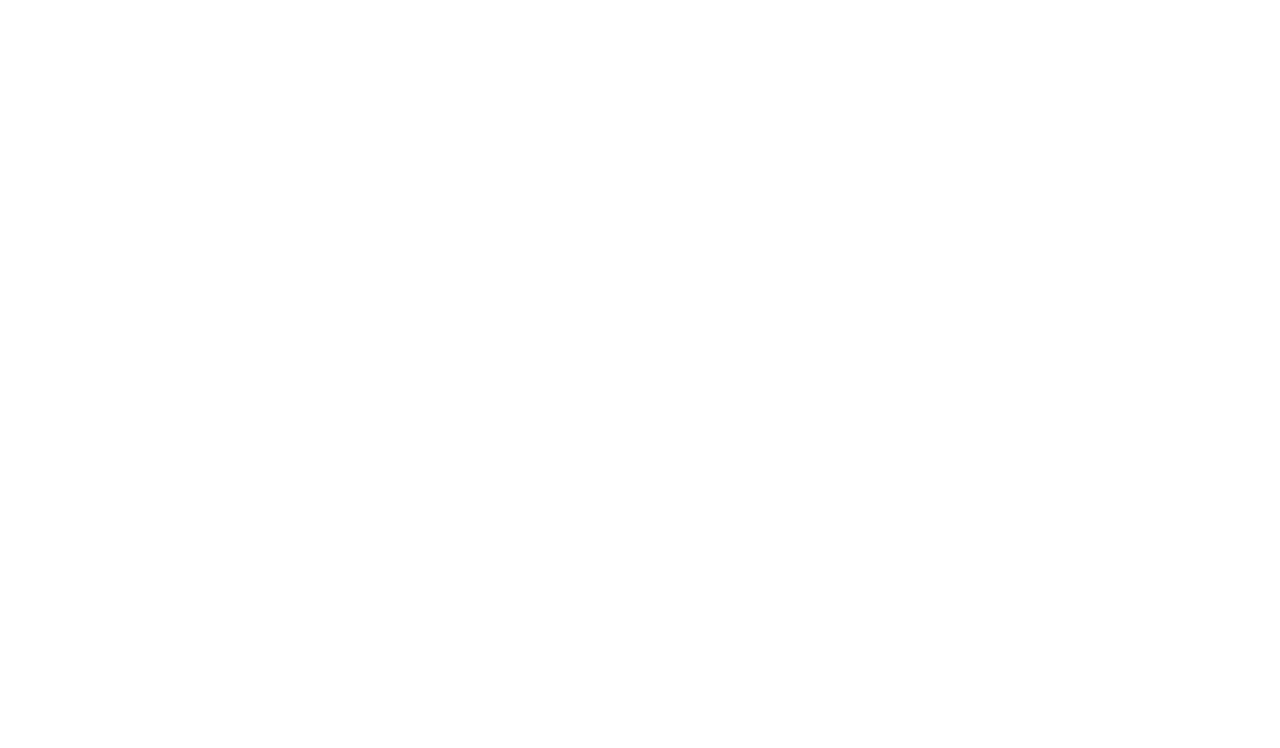
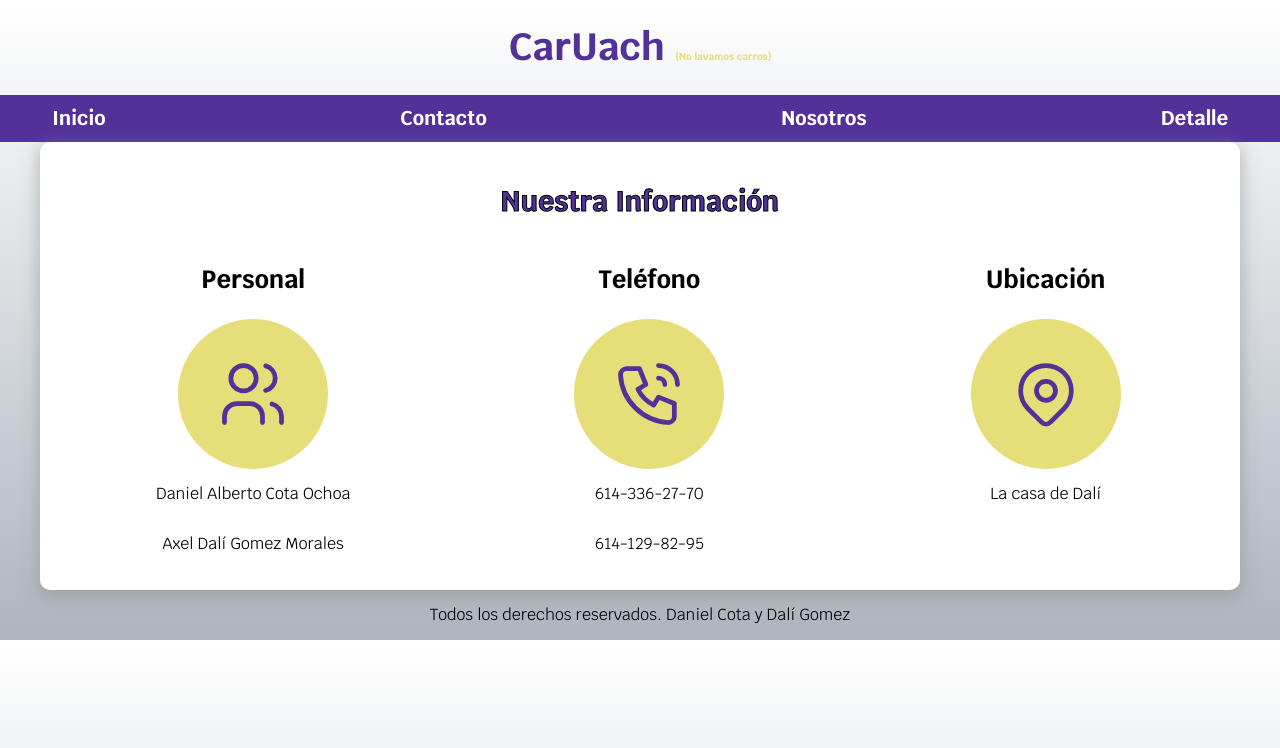
Before and after one commit to DanielCota07/Proyecto-U2, a plain HTML site: page WWW/acerca_de.html in a window 1280 px wide. Drawn offline with Linux system fonts and the light colour scheme; files that its build step writes are made by us from their sources.

Commit message:
Se agregó la pagina Nosotros y se comenzó la pagina detalle.

```diff
--- a/WWW/acerca_de.html
+++ b/WWW/acerca_de.html
@@ -11,9 +11,68 @@
     <link href="https://fonts.googleapis.com/css2?family=Krub:wght@400;700&display=swap"
     rel="stylesheet">
     <link rel="preload" href="css/styles.css" as="style">
-    <link rel="stylesheet" href="WWW/css/styles.css">
+    <link rel="stylesheet" href="css/styles.css">
 </head>
 <body>
-
+    <header>
+        <h1 class="titulo">
+            <a href="index.html">CarUach</a>
+            <span>(No lavamos carros)</span>
+        </h1>
+    </header>
+    <div class="nav-bg">
+        <nav class="navegacion_principal contenedor ">
+            <a href="index.html">Inicio</a>
+            <a href="contacto.html">Contacto</a>
+            <a href="acerca_de.html">Nosotros</a>
+            <a href="detalle.html">Detalle</a>
+        </nav>
+    </div>
+    <div class="contenedor sombra">
+        <h2>Nuestra Información</h2>
+        <main class="informacion">
+                <div class="info">
+                    <h3>Personal</h3>
+                    <div class="iconos">
+                        <svg xmlns="http://www.w3.org/2000/svg" class="icon icon-tabler icon-tabler-users" width="76" height="76" viewBox="0 0 24 24" stroke-width="1.5" stroke="#523299" fill="none" stroke-linecap="round" stroke-linejoin="round">
+                            <path stroke="none" d="M0 0h24v24H0z" fill="none"/>
+                            <circle cx="9" cy="7" r="4" />
+                            <path d="M3 21v-2a4 4 0 0 1 4 -4h4a4 4 0 0 1 4 4v2" />
+                            <path d="M16 3.13a4 4 0 0 1 0 7.75" />
+                            <path d="M21 21v-2a4 4 0 0 0 -3 -3.85" />
+                        </svg>
+                    </div>
+                    <p>Daniel Alberto Cota Ochoa</p>
+                    <p>Axel Dalí Gomez Morales</p>
+                </div>
+                <div class="info">
+                    <h3>Teléfono</h3>
+                    <div class="iconos">
+                        <svg xmlns="http://www.w3.org/2000/svg" class="icon icon-tabler icon-tabler-phone-call" width="76" height="76" viewBox="0 0 24 24" stroke-width="1.5" stroke="#523299" fill="none" stroke-linecap="round" stroke-linejoin="round">
+                            <path stroke="none" d="M0 0h24v24H0z" fill="none"/>
+                            <path d="M5 4h4l2 5l-2.5 1.5a11 11 0 0 0 5 5l1.5 -2.5l5 2v4a2 2 0 0 1 -2 2a16 16 0 0 1 -15 -15a2 2 0 0 1 2 -2" />
+                            <path d="M15 7a2 2 0 0 1 2 2" />
+                            <path d="M15 3a6 6 0 0 1 6 6" />
+                        </svg>
+                    </div>
+                    <p>614-336-27-70</p>
+                    <p>614-129-82-95</p>
+                </div>
+                <div class="info">
+                    <h3>Ubicación </h3>
+                    <div class="iconos">
+                        <svg xmlns="http://www.w3.org/2000/svg" class="icon icon-tabler icon-tabler-map-pin" width="76" height="76" viewBox="0 0 24 24" stroke-width="1.5" stroke="#523299" fill="none" stroke-linecap="round" stroke-linejoin="round">
+                            <path stroke="none" d="M0 0h24v24H0z" fill="none"/>
+                            <circle cx="12" cy="11" r="3" />
+                            <path d="M17.657 16.657l-4.243 4.243a2 2 0 0 1 -2.827 0l-4.244 -4.243a8 8 0 1 1 11.314 0z" />
+                        </svg>
+                    </div>
+                    <p>La casa de Dalí</p>
+                </div>
+        </main>
+    </div>
+    <footer class="footer">
+        <p>Todos los derechos reservados. Daniel Cota y Dalí Gomez</p>
+     </footer>
 </body>
 </html>
--- a/WWW/css/styles.css
+++ b/WWW/css/styles.css
@@ -92,7 +92,13 @@
     }
 
     .titulo span {
-        font-size: 2rem;
+        color: var(--primario);
+        font-size: 1rem;
+    }
+
+    .titulo a{
+        color: var(--secundario);
+        text-decoration: none;
     }
 
         /* Utilidades */
@@ -205,6 +211,41 @@
         padding:  1.5rem;
         border-radius: .5rem;
     }
+    /* Acerca De*/
+    .servicios {
+        scroll-snap-align: center;
+        scroll-snap-stop: always;
+    }
+    @media (min-width:768px) {
+        .informacion {
+            display: grid;
+            grid-template-columns: 33.3% 33.3% 33.3%;
+            column-gap: 1rem;
+        }
+    }
+    .info {
+        text-align:center;
+    }
+    .info {
+        display: flex;
+        flex-direction: column;
+        align-items: center;
+    }
+
+
+    .iconos {
+        display: flex;
+        height: 150px;
+        width: 150px;
+        justify-content: space-evenly;
+        align-items: center;
+        background-color: var(--primario);
+        border-radius: 50%;
+    }
+    .iconos i {
+        font-size: 2rem;
+        color: var(--oscuro);
+    }
 
     /* Footer */
     .footer{
```
Also changed, not shown: WWW/contacto.html (+10 -1 lines), WWW/detalle.html (+20 -1 lines), WWW/index.html (+5 -4 lines).
